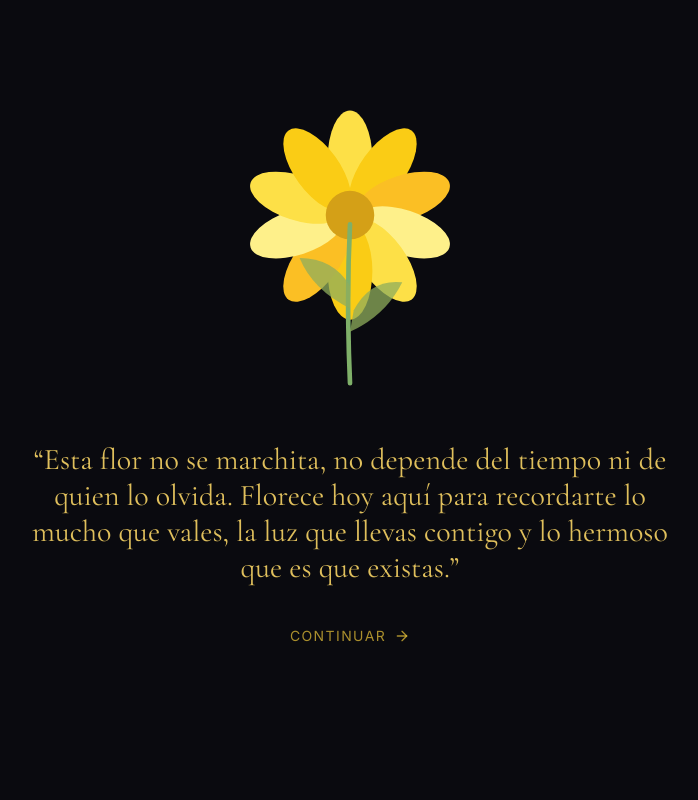
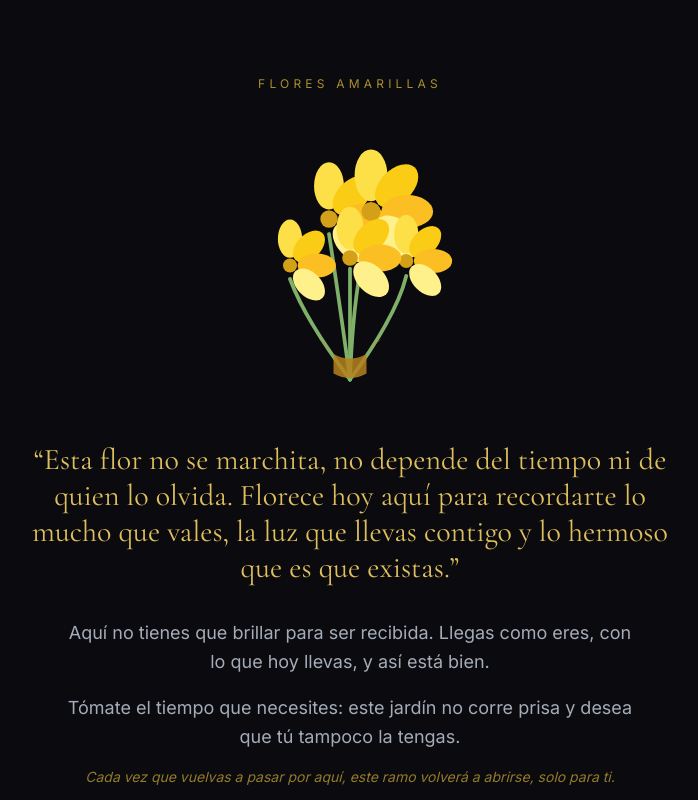
Before and after one commit to 4ndr3s-00/FloresAmarillas, a React (Vite) app: page / in a window 1280 px wide. Shown: the part 820-1620 px from the top of the page, without its empty margins (290-988 px from the left). Built offline with nearby package versions, Linux system fonts and the light colour scheme.

Commit message:
feat: ramo de flores amarillas con rebrote al pasar el scroll y botones interactivos

```diff
--- a/src/App.jsx
+++ b/src/App.jsx
@@ -8,7 +8,6 @@ import { Flower } from "lucide-react";
 
 function App() {
   const flowerSection = useRef(null);
-  const cardsSection = useRef(null);
   const scrollTo = (ref) =>
     ref.current?.scrollIntoView({ behavior: "smooth", block: "start" });
 
@@ -19,12 +18,10 @@ function App() {
       <HeroSection onOpen={() => scrollTo(flowerSection)} />
 
       <div ref={flowerSection}>
-        <InteractiveFlower onNext={() => scrollTo(cardsSection)} />
+        <InteractiveFlower />
       </div>
 
-      <div ref={cardsSection}>
-        <FlowerCards />
-      </div>
+      <FlowerCards />
 
       <CustomLetter />
 
--- a/src/components/InteractiveFlower.jsx
+++ b/src/components/InteractiveFlower.jsx
@@ -1,18 +1,12 @@
-import { useEffect, useState } from "react";
+import { useState } from "react";
 import { motion } from "framer-motion";
-import { ArrowRight } from "lucide-react";
+import confetti from "canvas-confetti";
+import { RotateCw, Share2 } from "lucide-react";
 
 const GOLDS = ["#fde047", "#facc15", "#fbbf24", "#fef08a"];
 const YELLOW_CENTER = "#d4a017";
 
-const containerVariants = {
-  closed: {},
-  bloom: {
-    transition: { staggerChildren: 0.12, delayChildren: 0.3 },
-  },
-};
-
-const petalVariants = {
+const bloomVariants = {
   closed: { scale: 0, opacity: 0 },
   bloom: {
     scale: 1,
@@ -21,109 +15,202 @@ const petalVariants = {
   },
 };
 
-const PETAL_COUNT = 10;
+const stemVariants = {
+  closed: { pathLength: 0, opacity: 0 },
+  bloom: {
+    pathLength: 1,
+    opacity: 1,
+    transition: { duration: 1.1, ease: "easeInOut" },
+  },
+};
 
-const petals = Array.from({ length: PETAL_COUNT }, (_, i) => ({
-  angle: (360 / PETAL_COUNT) * i,
-  color: GOLDS[i % GOLDS.length],
-}));
+const FLOWERS = [
+  { cx: 120, cy: 178, r: 17 },
+  { cx: 172, cy: 116, r: 21 },
+  { cx: 228, cy: 106, r: 23 },
+  { cx: 275, cy: 172, r: 17 },
+  { cx: 200, cy: 168, r: 19 },
+];
 
-function InteractiveFlower({ onNext = () => {} }) {
-  const [revealed, setRevealed] = useState(false);
+const STEMS = [
+  "M200 330 Q140 250 120 196",
+  "M200 330 Q185 220 172 136",
+  "M200 330 Q205 195 228 126",
+  "M200 330 Q262 245 275 192",
+  "M200 330 Q200 245 200 182",
+];
 
-  useEffect(() => {
-    const t = setTimeout(
-      () => setRevealed(true),
-      300 + PETAL_COUNT * 120 + 950,
+function Flower({ cx, cy, r }) {
+  return (
+    <motion.g
+      variants={bloomVariants}
+      style={{ transformBox: "fill-box", transformOrigin: "center" }}
+    >
+      {GOLDS.map((color, i) => (
+        <ellipse
+          key={i}
+          cx={cx}
+          cy={cy - r * 2.1}
+          rx={Math.max(2, r * 0.95)}
+          ry={r * 1.5}
+          fill={color}
+          transform={`rotate(${(360 / 8) * i} ${cx} ${cy})`}
+        />
+      ))}
+      <circle cx={cx} cy={cy} r={r * 0.55} fill={YELLOW_CENTER} />
+    </motion.g>
   );
-    return () => clearTimeout(t);
-  }, []);
+}
 
+function Bouquet() {
   return (
-    <section className="relative flex flex-col items-center justify-center px-6 py-24 text-center">
-      <motion.div
-        animate={revealed ? { y: [0, -10, 0] } : { y: 0 }}
-        transition={
-          revealed
-            ? { duration: 4, repeat: Infinity, ease: "easeInOut" }
-            : {}
-        }
+    <motion.svg
+      viewBox="0 0 400 360"
+      width={300}
+      height={270}
+      initial="closed"
+      whileInView="bloom"
+      viewport={{ once: false, amount: 0.4 }}
+      transition={{ staggerChildren: 0.14, delayChildren: 0.2 }}
     >
-        <motion.svg
-          viewBox="0 0 300 340"
-          width={280}
-          height={318}
-          initial="closed"
-          animate="bloom"
-        >
-          <motion.g variants={containerVariants}>
-            {petals.map((p, i) => (
-              <g key={i} transform={`rotate(${p.angle} 150 150)`}>
-                <motion.ellipse
-                  cx={150}
-                  cy={90}
-                  rx={24}
-                  ry={52}
-                  fill={p.color}
-                  variants={petalVariants}
-                  style={{ transformBox: "fill-box", transformOrigin: "center" }}
-                />
-              </g>
-            ))}
-            <motion.circle
-              cx={150}
-              cy={150}
-              r={26}
-              fill={YELLOW_CENTER}
-              variants={petalVariants}
-            />
-          </motion.g>
-
-          <path
-            d="M150 330 Q146 240 150 160"
+      {STEMS.map((d, i) => (
+        <motion.path
+          key={i}
+          d={d}
           stroke="#7fb069"
           strokeWidth={5}
           strokeLinecap="round"
           fill="none"
+          opacity={0.9}
+          variants={stemVariants}
         />
-          <path
-            d="M150 250 Q110 230 96 196 Q132 196 150 226"
-            fill="#8fae5d"
-            opacity={0.75}
-          />
-          <path
-            d="M150 275 Q188 258 206 222 Q172 218 154 252"
-            fill="#8fae5d"
-            opacity={0.75}
-          />
+      ))}
+
+      {FLOWERS.map((f) => (
+        <Flower key={f.cx} cx={f.cx} cy={f.cy} r={f.r} />
+      ))}
+
+      <g opacity={0.85}>
+        <path d="M178 296 Q200 308 222 296 L222 322 Q200 334 178 322 Z" fill="#b5821f" />
+        <path d="M178 296 Q170 282 158 276 Q172 286 178 296 Z" fill="#c98f2a" />
+        <path d="M222 296 Q230 282 242 276 Q228 286 222 296 Z" fill="#c98f2a" />
+      </g>
     </motion.svg>
-      </motion.div>
+  );
+}
 
-      {revealed && (
+function InteractiveFlower() {
+  const [bloomKey, setBloomKey] = useState(0);
+
+  const reBloom = (e) => {
+    setBloomKey((k) => k + 1);
+    const rect = e.currentTarget.getBoundingClientRect();
+    confetti({
+      particleCount: 60,
+      spread: 70,
+      origin: {
+        x: (rect.left + rect.width / 2) / window.innerWidth,
+        y: (rect.top + rect.height / 2) / window.innerHeight,
+      },
+      colors: GOLDS,
+      ticks: 220,
+      gravity: 0.8,
+      scalar: 1.3,
+    });
+  };
+
+  const shareWhatsApp = () => {
+    const url = `https://wa.me/?text=${encodeURIComponent(
+      `Te guardé estas flores amarillas solo para ti: ${window.location.href}`,
+    )}`;
+    window.open(url, "_blank", "noopener");
+  };
+
+  const fade = (delay) => ({
+    initial: { opacity: 0, y: 20 },
+    whileInView: { opacity: 1, y: 0 },
+    viewport: { once: false, amount: 0.5 },
+    transition: { duration: 0.9, delay, ease: "easeOut" },
+  });
+
+  return (
+    <section className="relative flex flex-col items-center justify-center px-6 py-24 text-center">
+      <motion.p
+        {...fade(0)}
+        className="text-gold-400/70 tracking-[0.35em] uppercase text-xs"
+      >
+        Flores amarillas
+      </motion.p>
+
+      <motion.button
+        key={bloomKey}
+        type="button"
+        initial={{ opacity: 0 }}
+        animate={{ opacity: 1 }}
+        transition={{ duration: 0.3 }}
+        className="mt-10 cursor-pointer"
+        aria-label="Volver a florecer"
+        onClick={reBloom}
+      >
+        <Bouquet />
+      </motion.button>
+
       <motion.blockquote
-          initial={{ opacity: 0, y: 20 }}
-          animate={{ opacity: 1, y: 0 }}
-          transition={{ duration: 1.4, ease: "easeOut" }}
-          className="mt-12 max-w-2xl font-serif text-2xl sm:text-3xl leading-relaxed text-gold-300/90"
+        {...fade(0.4)}
+        className="mt-10 max-w-2xl font-serif text-2xl sm:text-3xl leading-relaxed text-gold-300/90"
       >
-          “Esta flor no se marchita, no depende del tiempo ni de quien lo
-          olvida. Florece hoy aquí para recordarte lo mucho que vales, la luz
-          que llevas contigo y lo hermoso que es que existas.”
+        “Esta flor no se marchita, no depende del tiempo ni de quien lo olvida.
+        Florece hoy aquí para recordarte lo mucho que vales, la luz que llevas
+        contigo y lo hermoso que es que existas.”
       </motion.blockquote>
-      )}
+
+      <motion.p
+        {...fade(1.2)}
+        className="mt-8 max-w-xl text-lg leading-relaxed text-slate-300/80"
+      >
+        Aquí no tienes que brillar para ser recibida. Llegas como eres, con lo
+        que hoy llevas, y así está bien.
+      </motion.p>
+
+      <motion.p
+        {...fade(1.5)}
+        className="mt-4 max-w-xl text-lg leading-relaxed text-slate-300/80"
+      >
+        Tómate el tiempo que necesites: este jardín no corre prisa y desea que
+        tú tampoco la tengas.
+      </motion.p>
+
+      <motion.p
+        {...fade(1.8)}
+        className="mt-4 max-w-xl text-sm italic text-gold-400/60"
+      >
+        Cada vez que vuelvas a pasar por aquí, este ramo volverá a abrirse,
+        solo para ti.
+      </motion.p>
+
+      <motion.div {...fade(2.1)} className="mt-12 flex flex-wrap justify-center gap-4">
+        <motion.button
+          type="button"
+          whileHover={{ scale: 1.05 }}
+          whileTap={{ scale: 0.95 }}
+          onClick={reBloom}
+          className="inline-flex items-center gap-2 px-6 py-3 rounded-full border border-gold-400/30 text-gold-300 hover:bg-gold-400/10 transition-colors cursor-pointer"
+        >
+          <RotateCw size={16} aria-hidden="true" />
+          Volver a florecer
+        </motion.button>
 
         <motion.button
           type="button"
-        initial={{ opacity: 0 }}
-        animate={{ opacity: revealed ? 1 : 0 }}
-        transition={{ duration: 0.8, delay: 0.5 }}
-        whileHover={{ gap: 12 }}
-        onClick={onNext}
-        className="mt-10 inline-flex items-center gap-2 text-sm tracking-widest uppercase text-gold-400/70 hover:text-gold-300 transition-colors cursor-pointer"
+          whileHover={{ scale: 1.05 }}
+          whileTap={{ scale: 0.95 }}
+          onClick={shareWhatsApp}
+          className="inline-flex items-center gap-2 px-6 py-3 rounded-full border border-gold-400/30 text-gold-300 hover:bg-gold-400/10 transition-colors cursor-pointer"
         >
-        Continuar
-        <ArrowRight size={16} aria-hidden="true" />
+          <Share2 size={16} aria-hidden="true" />
+          Compartir estas flores
         </motion.button>
+      </motion.div>
     </section>
   );
 }
```
Lines whose indentation alone changed are shown as unchanged.
